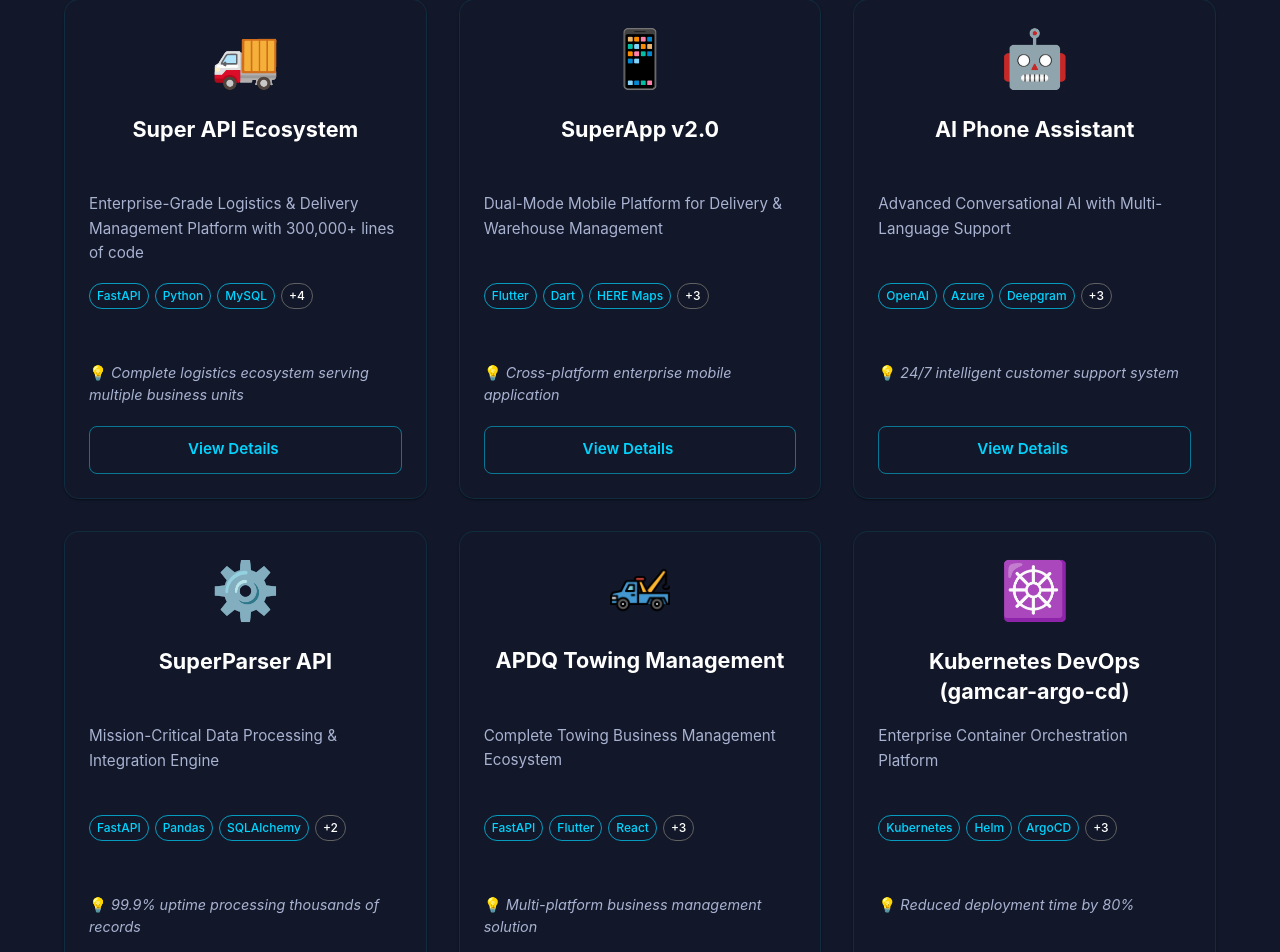
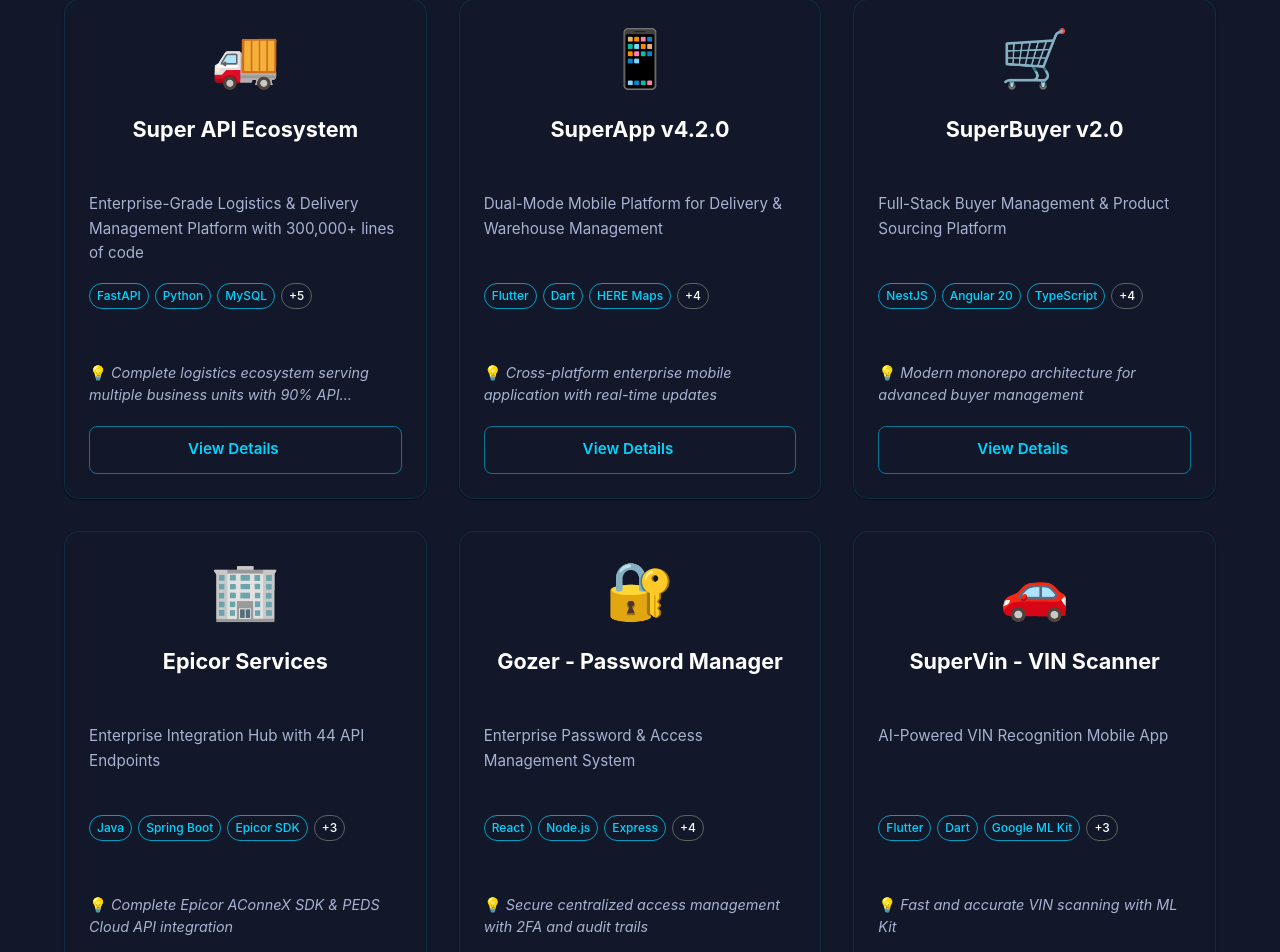
Before and after one commit to SimonDelisle17/PortFolioWebsite, a React (Vite) app in the folder me/: page / in a window 1280 px wide. Shown: the part 1158-2110 px from the top of the page. Built offline with nearby package versions, Linux system fonts and the light colour scheme; some icons are missing.

Commit message:
feat: Update About, Skills, and projectsData components with enhanced metrics and new project details

```diff
--- a/me/src/components/About.tsx
+++ b/me/src/components/About.tsx
@@ -8,10 +8,10 @@
   const isInView = useInView(ref, { once: true });
 
   const stats = [
-    { value: '500,000+', label: 'Lines of Code' },
-    { value: '16+', label: 'Production Systems' },
+    { value: '600,000+', label: 'Lines of Code' },
+    { value: '20+', label: 'Production Systems' },
     { value: '8+', label: 'Languages Mastered' },
-    { value: '20+', label: 'Frameworks Deployed' },
+    { value: '25+', label: 'Frameworks Deployed' },
   ];
 
   return (
@@ -39,9 +39,9 @@
           </Typography>
 
           <Typography variant="body1" sx={{ mb: 6, textAlign: 'center', maxWidth: '900px', mx: 'auto' }}>
-            With over <strong>500,000+ lines of production code</strong> across 16 enterprise systems,
+            With over <strong>600,000+ lines of production code</strong> across 20+ enterprise systems,
             I've demonstrated mastery across the entire technology stack from <strong>Flutter mobile
-            applications</strong> to <strong>enterprise ERP integrations</strong>.
+            applications</strong> to <strong>enterprise ERP integrations</strong> and <strong>AI-powered solutions</strong>.
           </Typography>
 
           <Grid container spacing={3} sx={{ mb: 4, justifyContent: 'center' }}>
--- a/me/src/components/Skills.tsx
+++ b/me/src/components/Skills.tsx
@@ -13,8 +13,8 @@
       title: 'Senior Full Stack Developer / Flutter Developer / AI Engineer',
       company: 'Pièces Auto Super',
       period: '2024 - Present',
-      highlight: 'Built enterprise logistics ecosystem with 300K+ lines of code, AI integration, and real-time mobile solutions',
-      tech: ['Flutter', 'Dart', 'Python', 'FastAPI', 'React', 'TypeScript', 'MySQL', 'Redis', 'Docker', 'Kubernetes', 'HERE SDK', 'OpenAI', 'Azure', 'Socket.IO'],
+      highlight: 'Built enterprise logistics ecosystem with 600K+ lines of code, WebSocket real-time systems (90% API optimization), AI integration, 6 Flutter mobile apps, and enterprise security solutions',
+      tech: ['Flutter', 'Dart', 'Python', 'FastAPI', 'React', 'TypeScript', 'NestJS', 'Angular', 'MySQL', 'Redis', 'Docker', 'Kubernetes', 'HERE SDK', 'OpenAI', 'Azure', 'Socket.IO', 'WebSocket', 'Google ML Kit', 'Spring Boot'],
     },
     {
       title: 'Full Stack Web Developer',
@@ -38,8 +38,8 @@
   ];
 
   const frameworks = [
-    'FastAPI', 'SQLAlchemy', 'Flutter', 'React', 'Vue.js', 'Angular', 'Adonis',
-    '.NET Core 7', 'Vite', 'Bootstrap', 'Shopify', 'Docker', 'Node.js'
+    'FastAPI', 'SQLAlchemy', 'Flutter', 'React', 'NestJS', 'Angular', 'Spring Boot',
+    '.NET Core 7', 'Vite', 'Express', 'Strapi', 'Docker', 'Kubernetes', 'Node.js'
   ];
 
   return (
--- a/me/src/data/projectsData.ts
+++ b/me/src/data/projectsData.ts
@@ -6,48 +6,55 @@
     id: 1,
     title: 'Super API Ecosystem',
     category: 'backend',
-    tags: ['FastAPI', 'Python', 'MySQL', 'Redis', 'Docker', 'JWE', 'HERE Maps'],
+    tags: ['FastAPI', 'Python', 'MySQL', 'Redis', 'Docker', 'JWE', 'HERE Maps', 'WebSocket'],
     shortDescription: 'Enterprise-Grade Logistics & Delivery Management Platform with 300,000+ lines of code',
     icon: '🚚',
-    impact: 'Complete logistics ecosystem serving multiple business units',
-    detailedDescription: 'Comprehensive backend platform serving the entire PA Super logistics ecosystem with dual-database architecture, microservices, and enterprise security.',
+    impact: 'Complete logistics ecosystem serving multiple business units with 90% API optimization',
+    detailedDescription: 'Comprehensive backend platform serving the entire PA Super logistics ecosystem with dual-database architecture, microservices, real-time WebSocket communication, and enterprise security.',
     features: [
       'SuperDeliver: Route optimization, GPS tracking, delivery confirmation with photos/signatures',
       'SuperLocator: Warehouse inventory management, barcode scanning, pick-list optimization',
       'SuperTransfer: Inter-store transfer automation with intelligent routing',
       'SuperStatement: Automated client billing with Office 365 integration',
-      'SuperDispatch: Real-time operational dashboard with driver tracking'
+      'SuperDispatch: Real-time operational dashboard with driver tracking',
+      'WebSocket Real-Time Updates: Eliminated 8,640 API calls per user per day (90% reduction)',
+      'Order Cancellation System V2: Complete lifecycle management with reason tracking',
+      'Delivery Analytics: Average delivery time calculation with caching'
     ],
     technologies: {
       backend: ['Python 3.12', 'FastAPI', 'SQLAlchemy 2.0', 'Async/Await'],
       database: ['MySQL (Primary)', 'MySQL (Telemetry)', 'Redis'],
       security: ['JWE Encryption', 'Ed25519 Signatures', 'AES-GCM', 'Argon2', 'HMAC'],
       integrations: ['HERE Maps API', 'Microsoft Graph API', 'Azure AD', 'Office 365'],
+      realtime: ['WebSocket Manager', 'Socket.IO'],
       deployment: ['Docker', 'Kubernetes', 'Microservices']
     },
     metrics: {
       linesOfCode: '300,000+',
       pythonFiles: '21,780+',
       databases: '2 (Primary + Telemetry)',
-      microservices: '2 Services'
+      microservices: '2 Services',
+      apiOptimization: '90% reduction in picker API calls'
     },
-    architecture: 'Microservices with dedicated geo-processing service, dual-database for performance scaling',
+    architecture: 'Microservices with dedicated geo-processing service, dual-database for performance scaling, WebSocket for real-time updates',
     liveUrl: null
   },
   {
     id: 2,
-    title: 'SuperApp v2.0',
+    title: 'SuperApp v4.2.0',
     category: 'mobile',
-    tags: ['Flutter', 'Dart', 'HERE Maps', 'Socket.IO', 'SQLite', 'Provider'],
+    tags: ['Flutter', 'Dart', 'HERE Maps', 'WebSocket', 'SQLite', 'Provider', 'Socket.IO'],
     shortDescription: 'Dual-Mode Mobile Platform for Delivery & Warehouse Management',
     icon: '📱',
-    impact: 'Cross-platform enterprise mobile application',
-    detailedDescription: 'Production-ready Flutter application serving both delivery drivers and warehouse workers with dual-mode architecture and native hardware integration.',
+    impact: 'Cross-platform enterprise mobile application with real-time updates',
+    detailedDescription: 'Production-ready Flutter application serving both delivery drivers and warehouse workers with dual-mode architecture, native hardware integration, and real-time WebSocket communication.',
     features: [
       'SuperDeliver Mode: Route optimization with HERE Maps, real-time GPS tracking',
       'Delivery proof: Photo capture, digital signatures, barcode scanning',
       'SuperPicker/Locator Mode: Warehouse inventory tracking and management',
-      'Real-time WebSocket communication with backend systems',
+      'Real-time WebSocket connection for live reservation updates',
+      'Items update instantly when other pickers reserve/unreserve',
+      'Order Cancellation Flow: Cancel orders directly from the app with reason tracking',
       'Offline-first architecture with SQLite local storage',
       'Audio feedback system with Text-to-Speech'
     ],
@@ -55,21 +62,160 @@
       mobile: ['Flutter 3.3.1+', 'Dart'],
       stateManagement: ['Provider Pattern', 'BLoC Pattern'],
       hardware: ['Camera', 'GPS (Geolocator)', 'Barcode Scanner', 'Audio (TTS)'],
-      realtime: ['Socket.IO Client', 'WebSocket'],
-      storage: ['SQLite', 'Flutter Secure Storage'],
+      realtime: ['Socket.IO Client', 'WebSocket Channel'],
+      storage: ['SQLite (sqflite)', 'Flutter Secure Storage'],
       maps: ['HERE Maps SDK']
     },
     metrics: {
-      version: '4.0.2+42',
-      dartFiles: '199',
+      version: '4.2.0+420',
+      dartFiles: '250+',
       dependencies: '51',
-      platforms: 'iOS, Android, Web, Desktop'
+      platforms: 'iOS, Android, Web, Desktop',
+      userExperience: 'Instant updates (vs 10 second polling)'
     },
-    architecture: 'Dual-mode architecture with role-based authentication, offline-first design with sync',
+    architecture: 'Dual-mode architecture with role-based authentication, offline-first design with sync, WebSocket real-time communication',
     liveUrl: null
   },
   {
     id: 3,
+    title: 'SuperBuyer v2.0',
+    category: 'fullstack',
+    tags: ['NestJS', 'Angular 20', 'TypeScript', 'MySQL', 'TypeORM', 'JWT', 'AWS S3'],
+    shortDescription: 'Full-Stack Buyer Management & Product Sourcing Platform',
+    icon: '🛒',
+    impact: 'Modern monorepo architecture for advanced buyer management',
+    detailedDescription: 'Full-stack TypeScript application featuring NestJS 11 backend and Angular 20 frontend for advanced buyer management and product sourcing with environment-aware serving capabilities.',
+    features: [
+      'Buyer Management System for product sourcing operations',
+      'Monorepo Architecture - Single codebase for backend and frontend',
+      'JWT Authentication with Argon2 password hashing',
+      'AWS S3 Integration for file storage and presigned URLs',
+      'Excel/CSV Processing for bulk data operations',
+      'Scheduled Tasks with node-cron',
+      'PM2 Process Management for production deployment',
+      'Hot Reload Development with concurrent processes'
+    ],
+    technologies: {
+      backend: ['NestJS 11', 'TypeScript 5.7', 'TypeORM'],
+      frontend: ['Angular 20', 'TypeScript'],
+      database: ['MySQL', 'TypeORM'],
+      security: ['JWT', 'Argon2', 'Cookie Parser'],
+      cloud: ['AWS S3', 'S3 Presigner'],
+      tools: ['PM2', 'Concurrently', 'SWC', 'ESLint', 'Prettier']
+    },
+    metrics: {
+      version: '2.0.0',
+      architecture: 'Monorepo',
+      deployment: 'PM2 Production'
+    },
+    architecture: 'Monorepo with environment-aware serving - Development redirects to Angular dev server, Production serves built files',
+    liveUrl: null
+  },
+  {
+    id: 4,
+    title: 'Epicor Services',
+    category: 'backend',
+    tags: ['Java', 'Spring Boot', 'Epicor SDK', 'PEDS API', 'Swagger', 'Docker'],
+    shortDescription: 'Enterprise Integration Hub with 44 API Endpoints',
+    icon: '🏢',
+    impact: 'Complete Epicor AConneX SDK & PEDS Cloud API integration',
+    detailedDescription: 'Spring Boot application providing comprehensive integration with Epicor AConneX SDK and PEDS Cloud API for parts ordering, vehicle lookups, and inventory management.',
+    features: [
+      '14 AConneX Endpoints: Part queries, stock inquiry, orders, returns, partner management',
+      '30 PEDS Endpoints: YMME lookups, part catalog, buyer assist, interchange',
+      'Interactive Swagger UI documentation',
+      'VIN Decoder - Decode any 17-character VIN',
+      'Stock Inquiry - Real-time availability at partner locations',
+      'Part Interchange - Find equivalent parts across manufacturers',
+      'YMME Vehicle Lookup - Year/Make/Model/Engine sequential lookup',
+      'Buyer Assist - Vehicle fitment information for parts'
+    ],
+    technologies: {
+      language: ['Java 8'],
+      framework: ['Spring Boot', 'Maven'],
+      security: ['API Key Authentication', 'JWT'],
+      integration: ['Epicor AConneX SDK', 'PEDS Cloud API'],
+      documentation: ['Swagger UI', 'OpenAPI 3.0'],
+      deployment: ['Docker', 'Docker Compose', 'Make']
+    },
+    metrics: {
+      totalEndpoints: '44 (14 AConneX + 30 PEDS)',
+      testCoverage: '35.3% passing',
+      documentation: 'Interactive Swagger UI'
+    },
+    architecture: 'Spring Boot microservice with dual API integration (AConneX + PEDS) and comprehensive Swagger documentation',
+    liveUrl: null
+  },
+  {
+    id: 5,
+    title: 'Gozer - Password Manager',
+    category: 'fullstack',
+    tags: ['React', 'Node.js', 'Express', 'SQLite', 'AES-256', '2FA', 'Tailwind'],
+    shortDescription: 'Enterprise Password & Access Management System',
+    icon: '🔐',
+    impact: 'Secure centralized access management with 2FA and audit trails',
+    detailedDescription: 'Enterprise-grade password and access management system with multi-role support, end-to-end encryption, 2FA authentication, IP whitelisting, and comprehensive audit logging.',
+    features: [
+      'Secure Authentication: 2FA with TOTP, IP whitelist, timed sessions',
+      'Multi-Role Management: Commis, IT, Developer, Administrator',
+      'Website Credentials: Secure storage with AES-256 encryption',
+      'IT Infrastructure: PC, TPE, network configuration management',
+      'Developer Access: API keys, SSH access, .env file management',
+      'Shared Documents: Google Docs/Sheets, PDF document links',
+      'Audit Trail: Complete logging of all user actions',
+      'Modern Dark UI: Professional interface with Tailwind CSS'
+    ],
+    technologies: {
+      frontend: ['React 18', 'TypeScript', 'Tailwind CSS', 'Vite'],
+      backend: ['Node.js', 'Express'],
+      database: ['SQLite with encryption'],
+      security: ['AES-256 Encryption', 'bcryptjs', 'speakeasy (2FA)', 'JWT'],
+      features: ['IP Whitelisting', 'Session Management', 'Audit Logging']
+    },
+    metrics: {
+      version: '1.0.0',
+      roles: '4 (Commis, IT, Dev, Admin)',
+      security: 'End-to-end encryption'
+    },
+    architecture: 'React SPA with Express API, SQLite database with encryption, role-based access control',
+    liveUrl: null
+  },
+  {
+    id: 6,
+    title: 'SuperVin - VIN Scanner',
+    category: 'mobile',
+    tags: ['Flutter', 'Dart', 'Google ML Kit', 'Barcode', 'OCR', 'BLoC'],
+    shortDescription: 'AI-Powered VIN Recognition Mobile App',
+    icon: '🚗',
+    impact: 'Fast and accurate VIN scanning with ML Kit',
+    detailedDescription: 'Flutter mobile application for vehicle identification using Google ML Kit for barcode scanning and OCR text recognition to decode VIN numbers.',
+    features: [
+      'VIN Barcode Scanning using Google ML Kit',
+      'VIN OCR Recognition with text recognition',
+      'Camera Integration for real-time scanning',
+      'Image Picker for manual photo selection',
+      'Secure Storage for tokens and credentials',
+      'BLoC State Management for clean architecture',
+      'Cross-platform support (iOS/Android)'
+    ],
+    technologies: {
+      mobile: ['Flutter', 'Dart'],
+      ai: ['Google ML Kit Barcode Scanning', 'Google ML Kit Text Recognition'],
+      stateManagement: ['Flutter BLoC 8.1.3', 'Equatable'],
+      hardware: ['Camera', 'Image Picker'],
+      security: ['Flutter Secure Storage'],
+      permissions: ['Permission Handler']
+    },
+    metrics: {
+      version: '1.0.0+1',
+      mlFeatures: '2 (Barcode + OCR)',
+      platforms: 'iOS, Android'
+    },
+    architecture: 'BLoC pattern with Google ML Kit integration for real-time VIN recognition',
+    liveUrl: null
+  },
+  {
+    id: 7,
     title: 'AI Phone Assistant',
     category: 'ai',
     tags: ['OpenAI', 'Azure', 'Deepgram', 'Twilio', 'FastAPI', 'MinIO'],
@@ -102,7 +248,7 @@
     liveUrl: null
   },
   {
-    id: 4,
+    id: 8,
     title: 'SuperParser API',
     category: 'backend',
     tags: ['FastAPI', 'Pandas', 'SQLAlchemy', 'HMAC', 'Cryptography'],
@@ -133,7 +279,7 @@
     liveUrl: null
   },
   {
-    id: 5,
+    id: 9,
     title: 'APDQ Towing Management',
     category: 'fullstack',
     tags: ['FastAPI', 'Flutter', 'React', 'TypeScript', 'Firebase', 'MySQL'],
@@ -165,7 +311,7 @@
     liveUrl: null
   },
   {
-    id: 6,
+    id: 10,
     title: 'Kubernetes DevOps (gamcar-argo-cd)',
     category: 'devops',
     tags: ['Kubernetes', 'Helm', 'ArgoCD', 'Docker', 'nginx', 'Prometheus'],
@@ -196,21 +342,24 @@
     liveUrl: null
   },
   {
-    id: 7,
+    id: 11,
     title: 'SuperDispatch Dashboard',
     category: 'frontend',
-    tags: ['React', 'TypeScript', 'Material-UI', 'Socket.IO', 'Redux'],
-    shortDescription: 'Real-time Operations Dashboard',
+    tags: ['React', 'TypeScript', 'Material-UI', 'Socket.IO', 'Redux', 'Recharts'],
+    shortDescription: 'Real-time Operations Dashboard with Analytics',
     icon: '🎛️',
-    impact: 'Real-time driver tracking and analytics',
-    detailedDescription: 'Modern React dashboard for real-time logistics operations management with live tracking, inventory control, and business analytics.',
+    impact: 'Real-time driver tracking, analytics, and maintenance management',
+    detailedDescription: 'Modern React dashboard for real-time logistics operations management with live tracking, inventory control, business analytics, and maintenance scheduling.',
     features: [
       'Real-time driver route visualization with live maps',
+      'Canceled Orders View with pagination and filtering',
+      'Maintenance Dashboard with visual status indicators',
+      'Delivery Analytics with average time metrics',
       'Inventory management interface',
       'User administration with role-based permissions',
       'Invoice management and billing',
-      'Statistics and performance analytics with charts',
-      'WebSocket real-time updates'
+      'CSV Upload section with improved UX',
+      'Statistics and performance analytics with Recharts'
     ],
     technologies: {
       frontend: ['React 18.2.0', 'TypeScript', 'Material-UI 6.1.1'],
@@ -218,16 +367,18 @@
       realtime: ['Socket.IO Client'],
       visualization: ['Recharts'],
       http: ['Axios'],
-      routing: ['React Router DOM 6.26.2']
+      routing: ['React Router DOM 6.26.2'],
+      utils: ['date-fns', 'dayjs', 'PapaParse']
     },
     metrics: {
-      environments: '3 (Local, Dev, Production)'
+      environments: '3 (Local, Dev, Production)',
+      features: 'Canceled Orders, Maintenance Dashboard, Delivery Analytics'
     },
-    architecture: 'Real-time dashboard with WebSocket connections and role-based access control',
+    architecture: 'Real-time dashboard with WebSocket connections, role-based access control, and enhanced analytics',
     liveUrl: 'https://dispatch.pasuper.xyz'
   },
   {
-    id: 8,
+    id: 12,
     title: 'SuperTelemetry',
     category: 'fullstack',
     tags: ['Node.js', 'Socket.IO', 'Redis', 'AngularJS', 'Leaflet'],
@@ -258,7 +409,7 @@
     liveUrl: null
   },
   {
-    id: 9,
+    id: 13,
     title: 'SuperCron Automation',
     category: 'backend',
     tags: ['Python', 'FastAPI', 'APScheduler', 'Epicor', 'Email'],
@@ -287,7 +438,7 @@
     liveUrl: null
   },
   {
-    id: 10,
+    id: 14,
     title: 'SuperODBC Data Bridge',
     category: 'backend',
     tags: ['Python', 'ODBC', 'Encryption', 'PM2', 'FastAPI'],
@@ -316,7 +467,7 @@
     liveUrl: null
   },
   {
-    id: 11,
+    id: 15,
     title: 'PA Super Backend (Strapi)',
     category: 'backend',
     tags: ['Strapi', 'Node.js', 'GraphQL', 'Elasticsearch', 'MySQL'],
@@ -348,38 +499,7 @@
     liveUrl: null
   },
   {
-    id: 12,
-    title: 'Epicor Web Service',
-    category: 'backend',
-    tags: ['Java', 'Spring Boot', 'JWT', 'Epicor', 'Maven'],
-    shortDescription: 'ERP Integration Web Services',
-    icon: '🏢',
-    impact: 'Enterprise ERP system integration',
-    detailedDescription: 'Java Spring Boot application providing RESTful web services for Epicor ERP system integration with JWT authentication.',
-    features: [
-      'RESTful web services for Epicor ERP',
-      'JWT-based authentication and security',
-      'Spring Security integration',
-      'Epicor SDK integration',
-      'JAXB/JAXWS web service support',
-      'Docker deployment support'
-    ],
-    technologies: {
-      language: ['Java 8'],
-      framework: ['Spring Boot 2.7.17'],
-      security: ['Spring Security', 'JWT (jjwt 0.9.1)'],
-      erp: ['Epicor SDK'],
-      build: ['Maven'],
-      deployment: ['Docker', 'WAR packaging']
-    },
-    metrics: {
-      packaging: 'WAR deployment'
-    },
-    architecture: 'Spring Boot microservice with Epicor ERP integration and JWT security',
-    liveUrl: null
-  },
-  {
-    id: 13,
+    id: 16,
     title: 'SuperInventaire',
     category: 'mobile',
     tags: ['Flutter', 'BLoC', 'Barcode', 'HTTP'],
@@ -404,13 +524,13 @@
       i18n: ['Intl']
     },
     metrics: {
-      version: '1.1.1+11'
+      version: '3.0.2+302'
     },
     architecture: 'BLoC architecture with barcode integration and local storage',
     liveUrl: null
   },
   {
-    id: 14,
+    id: 17,
     title: 'SuperTransfer',
     category: 'mobile',
     tags: ['Flutter', 'BLoC', 'HTTP', 'Testing'],
@@ -435,13 +555,13 @@
       utils: ['Package Info Plus']
     },
     metrics: {
-      version: '2.0.3+23'
+      version: '3.0.0+30'
     },
     architecture: 'BLoC architecture with comprehensive unit testing',
     liveUrl: null
   },
   {
-    id: 15,
+    id: 18,
     title: 'Who Got The Biggest',
     category: 'fullstack',
     tags: ['Angular', 'NestJS', 'Socket.IO', 'MySQL', 'TypeORM'],
```
